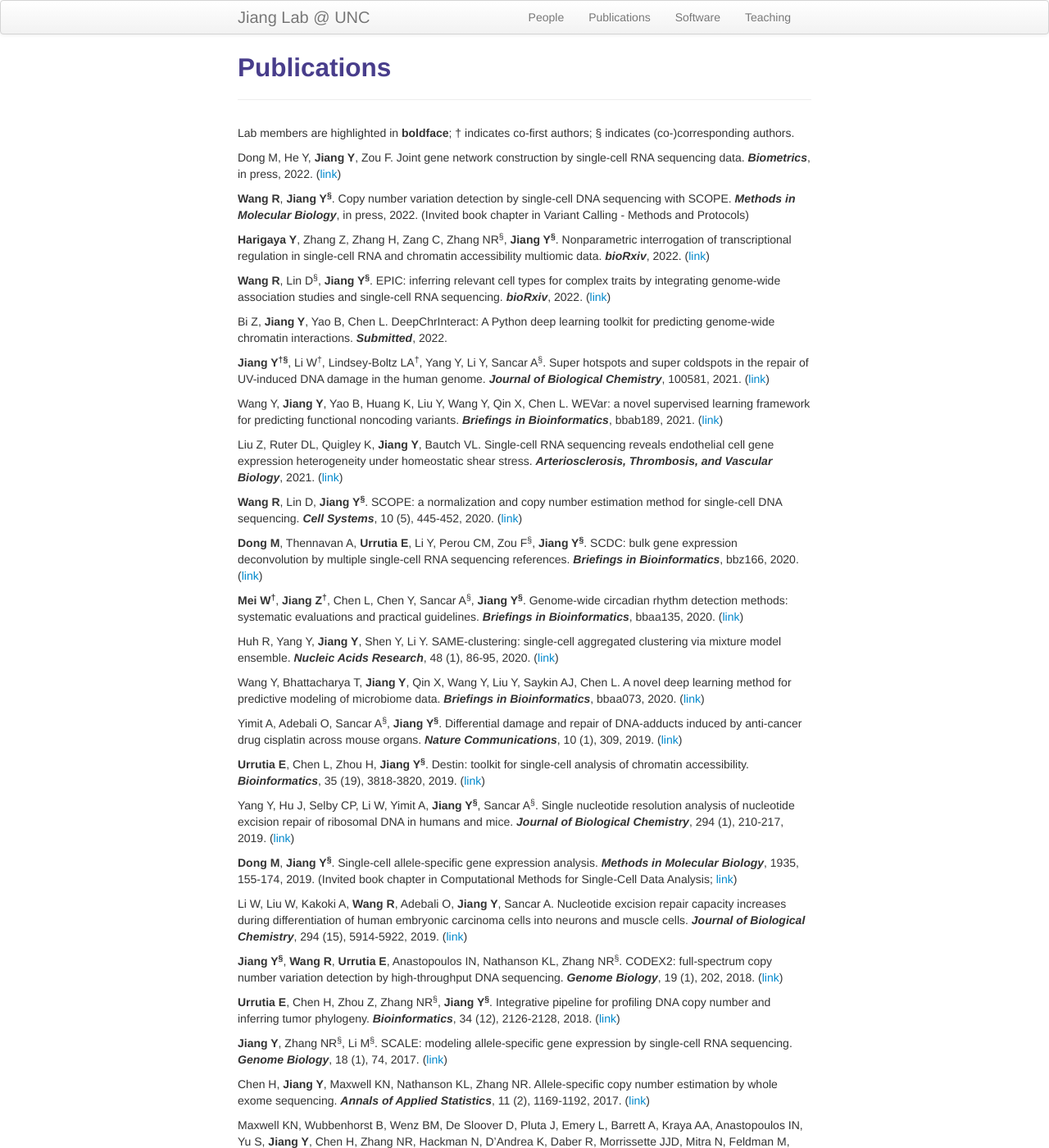
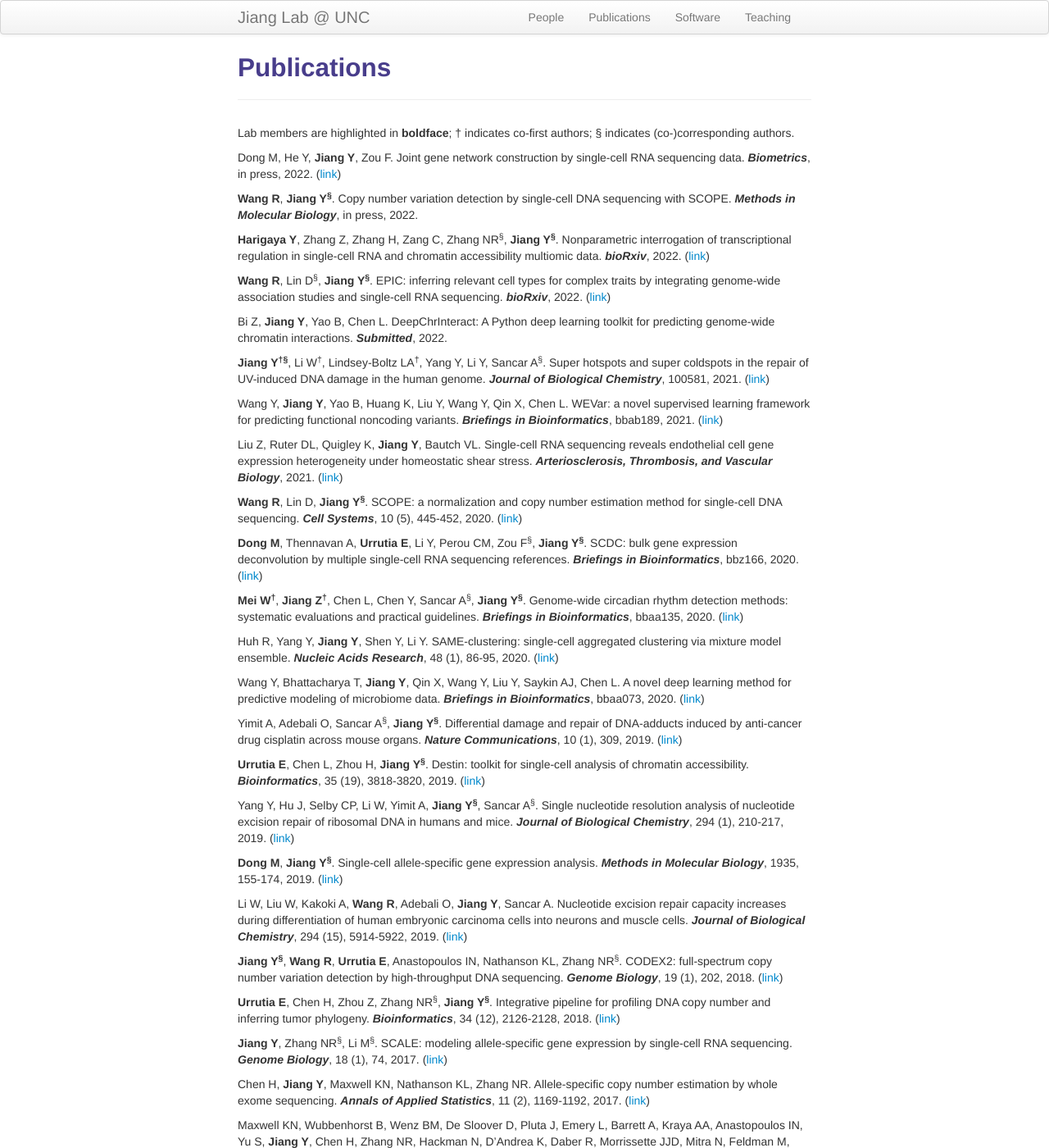
Before and after one commit to yuchaojiang/yuchaojiang.github.io, a Jekyll site: the page built from pages/pubs.md, in a window 1280 px wide and 1400 px high. Shown: the whole window at 82% size. Built offline with Jekyll 4.4.1, drawn with Linux system fonts in a browser that asks for light colours.

Commit message:
Update pubs.md

```diff
--- a/pages/pubs.md
+++ b/pages/pubs.md
@@ -8,7 +8,7 @@ Lab members are highlighted in **boldface**; &dagger; indicates co-first authors
 
 Dong M, He Y, **Jiang Y**, Zou F. Joint gene network construction by single-cell RNA sequencing data. ***Biometrics***, in press, 2022. ([link](https://www.biorxiv.org/content/10.1101/2021.07.14.452387v1))
 
-**Wang R**, **Jiang Y<sup>&sect;</sup>**. Copy number variation detection by single-cell DNA sequencing with SCOPE. ***Methods in Molecular Biology***, in press, 2022. (Invited book chapter in Variant Calling - Methods and Protocols)
+**Wang R**, **Jiang Y<sup>&sect;</sup>**. Copy number variation detection by single-cell DNA sequencing with SCOPE. ***Methods in Molecular Biology***, in press, 2022.
 
 **Harigaya Y**, Zhang Z, Zhang H, Zang C, Zhang NR<sup>&sect;</sup>, **Jiang Y<sup>&sect;</sup>**. Nonparametric interrogation of transcriptional regulation in single-cell RNA and chromatin accessibility multiomic data. ***bioRxiv***, 2022. ([link](https://www.biorxiv.org/content/10.1101/2021.09.22.461437v1))
 
@@ -38,7 +38,7 @@ Yimit A, Adebali O, Sancar A<sup>&sect;</sup>, **Jiang Y<sup>&sect;</sup>**. Dif
 
 Yang Y, Hu J, Selby CP, Li W, Yimit A, **Jiang Y<sup>&sect;</sup>**, Sancar A<sup>&sect;</sup>. Single nucleotide resolution analysis of nucleotide excision repair of ribosomal DNA in humans and mice. ***Journal of Biological Chemistry***, 294 (1), 210-217, 2019. ([link](http://www.jbc.org/content/294/1/210.short))
 
-**Dong M**, **Jiang Y<sup>&sect;</sup>**. Single-cell allele-specific gene expression analysis. ***Methods in Molecular Biology***, 1935, 155-174, 2019. (Invited book chapter in Computational Methods for Single-Cell Data Analysis; [link](https://link.springer.com/protocol/10.1007%2F978-1-4939-9057-3_11))
+**Dong M**, **Jiang Y<sup>&sect;</sup>**. Single-cell allele-specific gene expression analysis. ***Methods in Molecular Biology***, 1935, 155-174, 2019. ([link](https://link.springer.com/protocol/10.1007%2F978-1-4939-9057-3_11))
 
 Li W, Liu W, Kakoki A, **Wang R**, Adebali O, **Jiang Y**, Sancar A. Nucleotide excision repair capacity increases during differentiation of human embryonic carcinoma cells into neurons and muscle cells. ***Journal of Biological Chemistry***, 294 (15), 5914-5922, 2019. ([link](http://www.jbc.org/content/294/15/5914))
 
```
